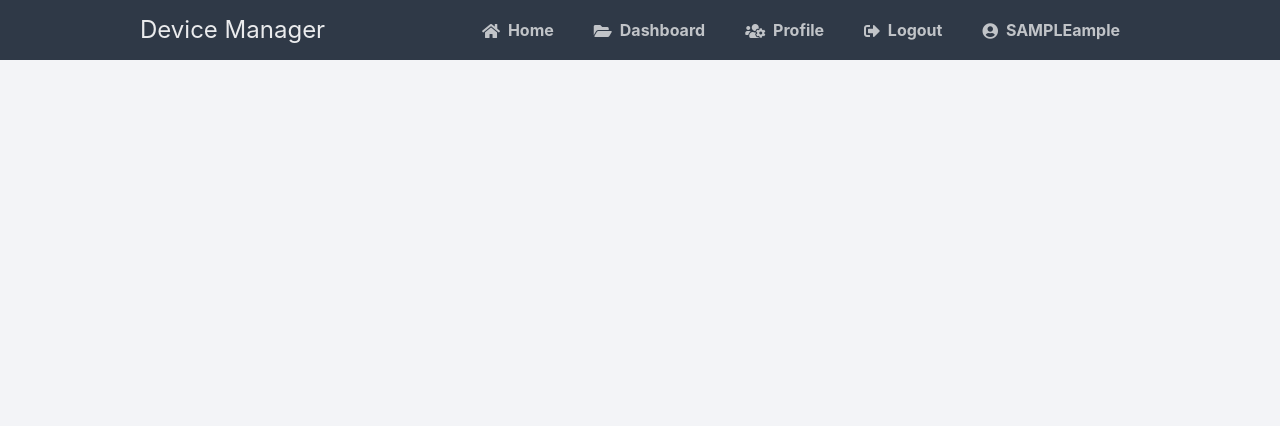
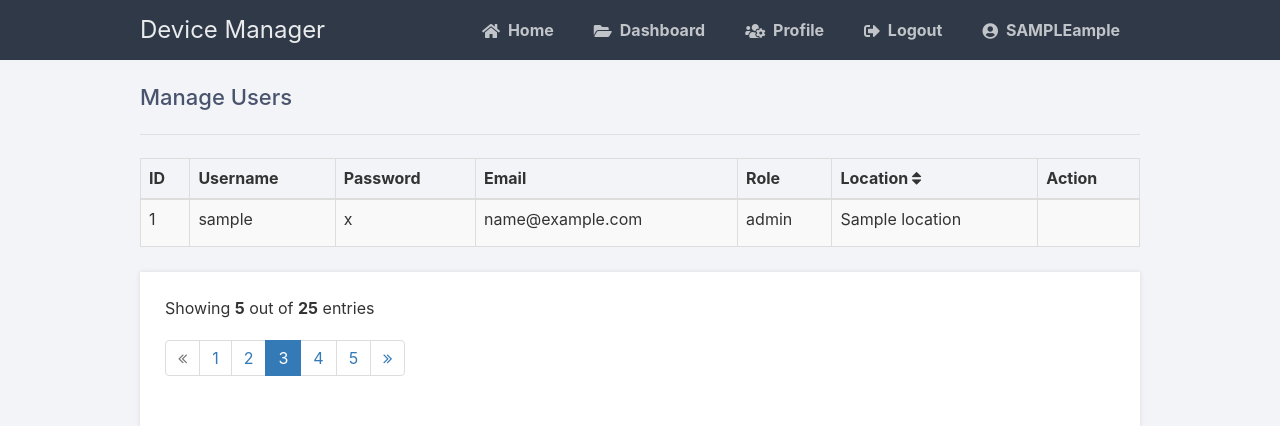
Before and after one commit to iamjovani/device-manager-flask, a Flask app: template templates/users.html in a window 1280 px wide. Shown: the top 426 px of the page. Run offline with Flask 2, Linux system fonts and the light colour scheme; the template is opened without the code that fills it: most values are stand-ins (such as "Sample title", 1, 10 or a date in 2020); some libraries are stand-ins or nearby versions.

Commit message:
manager users page added

```diff
--- a/app.py
+++ b/app.py
@@ -5,8 +5,9 @@ import re
 from datetime import timedelta
 from flask import session, app
 from flask.helpers import flash
+#import bcrypt --- for encrypting password
 
-import pandas as pd
+#import pandas as pd
 
 app = Flask(__name__, template_folder="templates")
 
@@ -239,14 +240,18 @@ def update(id_data):
 
 
 
-@app.route('/users')
+@app.route('/users',methods=['GET'])
 def users():
     if 'loggedin' in session:
             cursor = mysql.connection.cursor(MySQLdb.cursors.DictCursor)
             cursor.execute('SELECT * FROM accounts WHERE id = %s', [session['id']])
-            account = cursor.fetchall()
+            account = cursor.fetchone()
 
-    return redirect(url_for('users', username=session['username']))
+            cursor.execute('SELECT * FROM accounts')
+            data = cursor.fetchall()
+            # Show the profile page with
+            return render_template('users.html', username=session['username'], values=data) # values not transmitting to table
+    return redirect(url_for('login'))
 
 
 
--- a/templates/users.html
+++ b/templates/users.html
@@ -1,3 +1,66 @@
 {% extends 'layout.html' %}
 
 {% block title %}Manage Users{% endblock %}
+
+{% block content %}
+<h2>Manage Users</h2>
+
+<br>
+<table class="table table-striped table-hover table-bordered table-responsive">
+    <thead>
+        <tr>
+            <th>ID</th>
+            <th>Username</th>
+            <th>Password</th>
+            <th>Email</th>
+            <th>Role</th>
+            <th>Location <i class="fa fa-sort"></th>
+            <th>Action</th>
+        </tr>
+    </thead>
+    <tbody>
+        {% for row in values %}
+        <tr>
+            <td>{{row['id']}}</td>
+            <td>{{row['username']}}</td>
+            <td>{{row['password']}}</td>
+            <td>{{row['email']}}</td>
+            <td>{{row['role']}}</td>
+            <td>{{row['location']}}</td>
+            <td>
+                <a href="#modalEditForm" class="edit" title="Edit" data-toggle="modal" data-target="#modalEditForm">
+                    <i class="material-icons">&#xE254;</i>
+                </a>
+                <a href="/dashboard/{{ row['id'] }}" onclick="return confirm('Are You Sure You Want To Delete {{row['username']}}?')" class="delete" title="Delete" data-toggle="tooltip">
+                    <i class="material-icons">&#xE872;</i>
+                </a>
+            </td>
+        </tr>
+        {% endfor %}
+    </tbody>
+</table>
+<div class="clearfix">
+    <div class="hint-text">Showing <b>5</b> out of <b>25</b> entries</div>
+    <ul class="pagination">
+        <li class="page-item disabled">
+            <a href="#">
+                <i class="fa
+              fa-angle-double-left"></i>
+            </a>
+        </li>
+        <li class="page-item"><a href="#" class="page-link">1</a></li>
+        <li class="page-item"><a href="#" class="page-link">2</a></li>
+        <li class="page-item active"><a href="#" class="page-link">3</a></li>
+        <li class="page-item"><a href="#" class="page-link">4</a></li>
+        <li class="page-item"><a href="#" class="page-link">5</a></li>
+        <li class="page-item">
+            <a href="#" class="page-link">
+                <i class="fa
+              fa-angle-double-right"></i>
+            </a>
+        </li>
+    </ul>
+</div>
+
+
+{% endblock %}
```
